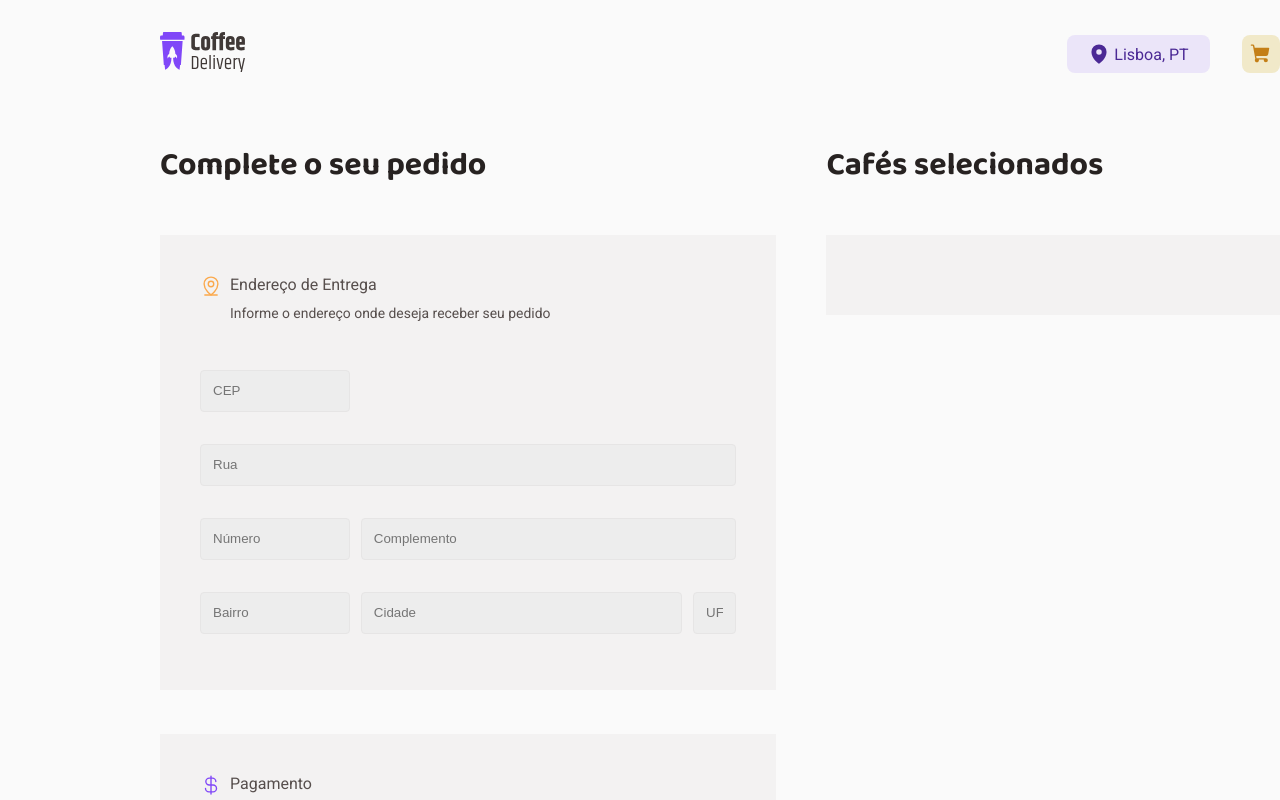
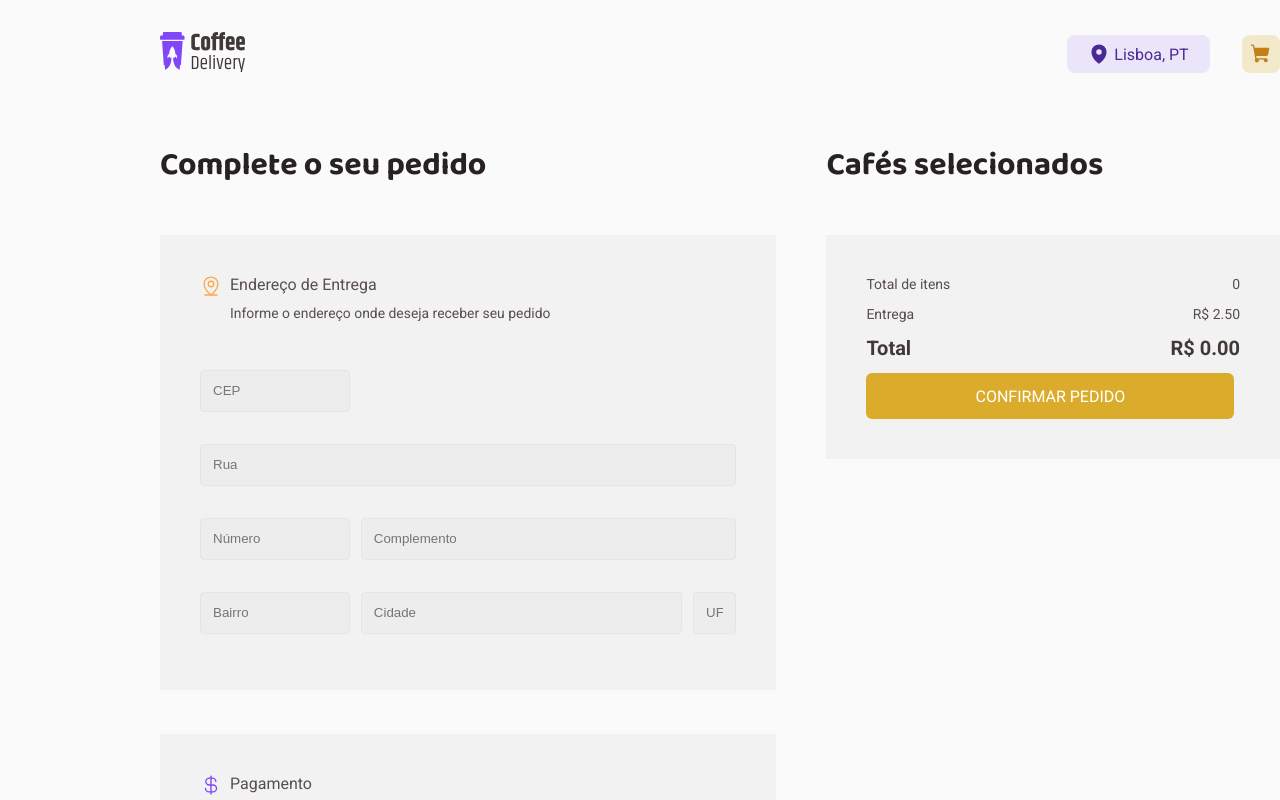
Before and after one commit to fsmaiorano/react-coffee-delivery, a React (Vite) app: page /checkout in a window 1280 px wide. Shown: the top 800 px of the page. Built offline with nearby package versions, Linux system fonts and the light colour scheme.

Commit message:
wip checkout form flow

```diff
--- a/package.json
+++ b/package.json
@@ -12,6 +12,7 @@
     "phosphor-react": "^1.4.1",
     "react": "^18.2.0",
     "react-dom": "^18.2.0",
+    "react-hook-form": "^7.34.1",
     "react-router-dom": "^6.3.0",
     "styled-components": "^5.3.5"
   },
--- a/src/contexts/MarketContext.tsx
+++ b/src/contexts/MarketContext.tsx
@@ -23,13 +23,15 @@ interface IMakerContextProps {
 interface IMarketContext {
   products: ProductItem[];
   checkoutProducts: ProductItem[];
+  order: Order;
   addQuantityCart: (productId: number) => void;
   subtractQuantityCart: (productId: number) => void;
   addToCart: (productId: number) => void;
   removeFromCart: (productId: number) => void;
+  handleOrder: (order: Order) => void;
 }
 
-interface ProductItem {
+export interface ProductItem {
   id: number;
   imageSrc: any;
   title: string;
@@ -37,6 +39,35 @@ interface ProductItem {
   tags: TagOptions[];
   value: number;
   quantity: number;
+}
+
+export enum PaymentMethod {
+  CREDIT_CARD,
+  BANK,
+  MONEY,
+}
+
+export interface checkoutTotal {
+  total: number;
+  quantity: number;
+  deliveryTax: number;
+}
+
+export interface deliveryAddress {
+  street: string;
+  number: number;
+  complement: string;
+  district: string;
+  city: string;
+  state: string;
+  postalcode: number;
+}
+
+export interface Order {
+  orderedProducts: ProductItem[];
+  paymentMethod: PaymentMethod;
+  checkoutTotal: checkoutTotal;
+  deliveryAddress: deliveryAddress;
 }
 
 export const MarketContext = createContext({} as IMarketContext);
@@ -92,8 +123,7 @@ const defaultMarketItems: ProductItem[] = [
     id: 6,
     imageSrc: latte,
     title: "Latte",
-    description:
-      "Uma dose de café expresso com o dobro de leite e espuma cremosa",
+    description: "Uma dose de café expresso com o dobro de leite e espuma cremosa",
     tags: ["TRADICIONAL", "COM LEITE"],
     value: 9.9,
     quantity: 1,
@@ -102,8 +132,7 @@ const defaultMarketItems: ProductItem[] = [
     id: 7,
     imageSrc: capuccino,
     title: "Capuccino",
-    description:
-      "Bebida com canela feita de doses iguais de café, leite e espuma",
+    description: "Bebida com canela feita de doses iguais de café, leite e espuma",
     tags: ["TRADICIONAL", "COM LEITE"],
     value: 9.9,
     quantity: 1,
@@ -112,8 +141,7 @@ const defaultMarketItems: ProductItem[] = [
     id: 8,
     imageSrc: macchiato,
     title: "Macchiato",
-    description:
-      "Café expresso misturado com um pouco de leite quente e espuma",
+    description: "Café expresso misturado com um pouco de leite quente e espuma",
     tags: ["TRADICIONAL", "COM LEITE"],
     value: 9.9,
     quantity: 1,
@@ -140,8 +168,7 @@ const defaultMarketItems: ProductItem[] = [
     id: 11,
     imageSrc: cuban,
     title: "Cubano",
-    description:
-      "Drink gelado de café expresso com rum, creme de leite e hortelã",
+    description: "Drink gelado de café expresso com rum, creme de leite e hortelã",
     tags: ["ESPECIAL", "ALCOÓLICO", "GELADO"],
     value: 9.9,
     quantity: 1,
@@ -176,19 +203,17 @@ const defaultMarketItems: ProductItem[] = [
 ];
 
 export function MarketContextProvider({ children }: IMakerContextProps) {
-  const [products, setProducts] = useState<ProductItem[]>([
-    ...defaultMarketItems,
-  ]);
-
+  const [products, setProducts] = useState<ProductItem[]>([...defaultMarketItems]);
+  const [order, setOrder] = useState<Order>({} as Order);
   const [checkoutProducts, setCheckoutProducts] = useState<ProductItem[]>([]);
 
   function addQuantityCart(productId: number) {
-    const product = products.find((p) => p.id === productId);
+    const product = products.find(p => p.id === productId);
     if (product) {
       product.quantity = product.quantity >= 1 ? product.quantity + 1 : 1;
       setProducts([...products]);
 
-      const checkoutProduct = checkoutProducts.find((p) => p.id === productId);
+      const checkoutProduct = checkoutProducts.find(p => p.id === productId);
       if (checkoutProduct) {
         checkoutProduct.quantity = checkoutProduct.quantity + 1;
         setCheckoutProducts([...checkoutProducts]);
@@ -197,12 +222,12 @@ export function MarketContextProvider({ children }: IMakerContextProps) {
   }
 
   function subtractQuantityCart(productId: number) {
-    const product = products.find((p) => p.id === productId);
+    const product = products.find(p => p.id === productId);
     if (product) {
       product.quantity = product.quantity >= 2 ? product.quantity - 1 : 1;
       setProducts([...products]);
 
-      const checkoutProduct = checkoutProducts.find((p) => p.id === productId);
+      const checkoutProduct = checkoutProducts.find(p => p.id === productId);
       if (checkoutProduct) {
         checkoutProduct.quantity = checkoutProduct.quantity - 1;
         setCheckoutProducts([...checkoutProducts]);
@@ -211,9 +236,9 @@ export function MarketContextProvider({ children }: IMakerContextProps) {
   }
 
   function addToCart(productId: number) {
-    const product = products.find((p) => p.id === productId);
+    const product = products.find(p => p.id === productId);
     if (product) {
-      const productCheckout = checkoutProducts.find((p) => p.id === productId);
+      const productCheckout = checkoutProducts.find(p => p.id === productId);
       if (productCheckout === undefined) {
         const newProduct = { ...product };
         setCheckoutProducts([...checkoutProducts, newProduct]);
@@ -224,11 +249,16 @@ export function MarketContextProvider({ children }: IMakerContextProps) {
   }
 
   function removeFromCart(productId: number) {
-    const product = checkoutProducts.find((p) => p.id === productId);
+    const product = checkoutProducts.find(p => p.id === productId);
     if (product) {
-      const newProducts = checkoutProducts.filter((p) => p.id !== productId);
+      const newProducts = checkoutProducts.filter(p => p.id !== productId);
       setCheckoutProducts([...newProducts]);
     }
+  }
+
+  function handleOrder(order: Order) {
+    debugger;
+    setOrder(order);
   }
 
   return (
@@ -236,10 +266,12 @@ export function MarketContextProvider({ children }: IMakerContextProps) {
       value={{
         products,
         checkoutProducts,
+        order,
         addToCart,
         addQuantityCart,
         subtractQuantityCart,
         removeFromCart,
+        handleOrder,
       }}
     >
       {children}
--- a/src/pages/Home/components/Checkout/Checkout.styles.ts
+++ b/src/pages/Home/components/Checkout/Checkout.styles.ts
@@ -198,7 +198,6 @@ export const CheckoutCartItem = styled.div`
   flex-direction: row;
   width: 100%;
 
-
   img {
     width: 140px;
     height: 64px;
@@ -321,3 +320,61 @@ export const CheckoutCartItemRemove = styled.button`
     background-color: ${(props) => props.theme["purple-300"]};
   }
 `;
+
+export const CheckoutTotal = styled.div`
+  width: 100%;
+
+  > p {
+    font-family: "Roboto";
+    font-style: normal;
+    font-weight: 400;
+    font-size: 14px;
+    line-height: 130%;
+
+    color: ${(props) => props.theme["gray-700"]};
+
+    margin: 12px 0;
+
+    &:first-of-type {
+      margin: 0 0;
+    }
+
+    &:last-of-type {
+      font-family: "Roboto";
+      font-style: normal;
+      font-weight: 700;
+      font-size: 20px;
+      line-height: 130%;
+
+      color: ${(props) => props.theme["gray-800"]};
+    }
+
+    > span {
+      float: right;
+    }
+  }
+
+  button {
+    display: flex;
+    flex-direction: row;
+    justify-content: center;
+    align-items: center;
+    padding: 12px 8px;
+    gap: 4px;
+    border-radius: 6px;
+    cursor: pointer;
+
+    width: 23rem;
+    height: 2.87rem;
+
+    border: none;
+    text-transform: uppercase;
+
+    color: ${(props) => props.theme["white"]};
+    background: ${(props) => props.theme["yellow-600"]};
+
+    &:hover {
+      background: ${(props) => props.theme["yellow-700"]};
+    }
+  }
+`;
--- a/src/pages/Home/components/Checkout/Checkout.tsx
+++ b/src/pages/Home/components/Checkout/Checkout.tsx
@@ -17,46 +17,81 @@ import {
   CheckoutCartItemButton,
   CheckoutCartItemQuantity,
   CheckoutCartItemRemove,
+  CheckoutTotal,
 } from "./Checkout.styles";
-import {
-  MapPinLine,
-  CurrencyDollar,
-  Money,
-  CreditCard,
-  Bank,
-  Minus,
-  Plus,
-  Trash,
-} from "phosphor-react";
-import { useContext, useState } from "react";
-import { MarketContext } from "../../../../contexts/MarketContext";
 
-enum PaymentMethod {
-  CREDIT_CARD,
-  BANK,
-  MONEY,
-}
+import { MapPinLine, CurrencyDollar, Money, CreditCard, Bank, Minus, Plus, Trash } from "phosphor-react";
+import { useContext, useEffect, useState } from "react";
+import { checkoutTotal, deliveryAddress, MarketContext, Order, PaymentMethod, ProductItem } from "../../../../contexts/MarketContext";
+import { useForm } from "react-hook-form";
 
 export function Checkout() {
+  const [checkout, setCheckout] = useState<checkoutTotal>({
+    total: 0,
+    quantity: 0,
+    deliveryTax: 0,
+  });
   const [paymentMethod, setPaymentMethod] = useState<PaymentMethod>();
+  const { handleOrder, checkoutProducts, removeFromCart, addQuantityCart, subtractQuantityCart } = useContext(MarketContext);
   const {
-    checkoutProducts,
-    addToCart,
-    removeFromCart,
-    addQuantityCart,
-    subtractQuantityCart,
-  } = useContext(MarketContext);
+    register,
+    handleSubmit,
+    reset,
+    formState: { errors },
+  } = useForm<deliveryAddress>();
+
+  console.log(errors);
 
   function handlePaymentMethod(paymentMethod: PaymentMethod) {
     setPaymentMethod(paymentMethod);
   }
+
+  function handleCartValues() {
+    let total = checkoutProducts.reduce((acc, curr) => {
+      return acc + curr.value * curr.quantity;
+    }, 0);
+
+    let quantity = checkoutProducts.reduce((acc, curr) => {
+      return acc + curr.quantity;
+    }, 0);
+
+    const deliveryTax = 2.5;
+    total > 0 ? (total = total + deliveryTax) : 0;
+    setCheckout({ total, quantity, deliveryTax });
+  }
+
+  const onSubmit = (da: deliveryAddress) => {
+    debugger;
+
+    let order = {
+      orderedProducts: checkoutProducts,
+      paymentMethod: paymentMethod,
+      checkoutTotal: checkout,
+      deliveryAddress: {
+        city: da.city,
+        district: da.district,
+        complement: da.complement,
+        number: da.number,
+        state: da.state,
+        street: da.street,
+      },
+    } as Order;
+
+    reset();
+  };
+
+  useEffect(() => {
+    handleCartValues();
+  }, [checkoutProducts]);
+
+  const isValidForm = true;
 
   return (
     <CheckoutContainer>
       <CheckoutContainerLeft>
         <h1>Complete o seu pedido</h1>
 
-        <CheckoutFormContainer>
+        <CheckoutFormContainer onSubmit={handleSubmit(onSubmit)} id="form">
           <CheckoutTitle iconColor="yellow">
             <div>
               <MapPinLine />
@@ -67,17 +102,17 @@ export function Checkout() {
             </div>
           </CheckoutTitle>
           <CheckoutForm>
-            <CheckoutFormInput placeholder="CEP" width={28} />
-            <CheckoutFormInput placeholder="Rua" width={100} />
-            <CheckoutFormInput placeholder="Número" width={28} />
+            <CheckoutFormInput placeholder="CEP" width={28} type="number" {...register("postalcode", { required: false, maxLength: 7 })} />
+            <CheckoutFormInput placeholder="Rua" width={100} {...register("street", { required: false, pattern: /^[A-Za-z]+$/i })} />
+            <CheckoutFormInput placeholder="Número" width={28} type="number" {...(register("number", { required: false }), { min: 0 })} />
+            <CheckoutFormInput placeholder="Complemento" width={70} after="opcional" {...register("complement", { required: false })} />
+            <CheckoutFormInput placeholder="Bairro" width={28} {...register("district", { required: false, pattern: /^[A-Za-z]+$/i })} />
+            <CheckoutFormInput placeholder="Cidade" width={60} {...register("city", { required: false, pattern: /^[A-Za-z]+$/i })} />
             <CheckoutFormInput
-              placeholder="Complemento"
-              width={70}
-              after="opcional"
+              placeholder="UF"
+              width={8}
+              {...register("state", { required: false, minLength: 2, maxLength: 2, pattern: /^[A-Za-z]+$/i })}
             />
-            <CheckoutFormInput placeholder="Bairro" width={28} />
-            <CheckoutFormInput placeholder="Cidade" width={60} />
-            <CheckoutFormInput placeholder="UF" width={8} />
           </CheckoutForm>
         </CheckoutFormContainer>
 
@@ -87,10 +122,7 @@ export function Checkout() {
               <CurrencyDollar />
               <div>
                 <p>Pagamento</p>
-                <p>
-                  O pagamento é feito na entrega. Escolha a forma que deseja
-                  pagar
-                </p>
+                <p>O pagamento é feito na entrega. Escolha a forma que deseja pagar</p>
               </div>
             </div>
           </CheckoutTitle>
@@ -102,10 +134,7 @@ export function Checkout() {
               <CreditCard />
               <p>CARTÃO DE CRÉDITO</p>
             </CheckoutPaymentOption>
-            <CheckoutPaymentOption
-              selected={paymentMethod === PaymentMethod.BANK}
-              onClick={() => handlePaymentMethod(PaymentMethod.BANK)}
-            >
+            <CheckoutPaymentOption selected={paymentMethod === PaymentMethod.BANK} onClick={() => handlePaymentMethod(PaymentMethod.BANK)}>
               <Bank />
               <p>CARTÃO DE DÉBITO</p>
             </CheckoutPaymentOption>
@@ -124,30 +153,23 @@ export function Checkout() {
         <h1>Cafés selecionados</h1>
         <CheckoutCartContainer>
           {checkoutProducts?.map((product, index) => (
-            <CheckoutCartItem>
+            <CheckoutCartItem key={index}>
               <img src={product.imageSrc} />
               <CheckoutCartItemDetails>
                 <p>
-                  {product.title}{" "}
-                  <span>R$ {product.value.toFixed(2).replace(".", ",")}</span>
+                  {product.title} <span>R$ {product.value.toFixed(2).replace(".", ",")}</span>
                 </p>
                 <CheckoutCartItemFooter>
                   <CheckoutCartItemQuantity>
-                    <CheckoutCartItemButton
-                      onClick={() => subtractQuantityCart(product.id)}
-                    >
+                    <CheckoutCartItemButton onClick={() => subtractQuantityCart(product.id)}>
                       <Minus />
                     </CheckoutCartItemButton>
                     <span>{product.quantity}</span>
-                    <CheckoutCartItemButton
-                      onClick={() => addQuantityCart(product.id)}
-                    >
+                    <CheckoutCartItemButton onClick={() => addQuantityCart(product.id)}>
                       <Plus />
                     </CheckoutCartItemButton>
                   </CheckoutCartItemQuantity>
-                  <CheckoutCartItemRemove
-                    onClick={() => removeFromCart(product.id)}
-                  >
+                  <CheckoutCartItemRemove onClick={() => removeFromCart(product.id)}>
                     <Trash />
                     Remover
                   </CheckoutCartItemRemove>
@@ -155,6 +177,20 @@ export function Checkout() {
               </CheckoutCartItemDetails>
             </CheckoutCartItem>
           ))}
+          <CheckoutTotal>
+            <p>
+              Total de itens <span>{checkout.quantity.toFixed(0)}</span>
+            </p>
+            <p>
+              Entrega <span>R$ {checkout.deliveryTax.toFixed(2)}</span>
+            </p>
+            <p>
+              Total <span>R$ {checkout.total.toFixed(2)}</span>
+            </p>
+            <button type="submit" form="form">
+              Confirmar Pedido
+            </button>
+          </CheckoutTotal>
         </CheckoutCartContainer>
       </CheckoutContainerRight>
     </CheckoutContainer>
```
Also changed, not shown: src/styles/global.ts (+15 -4 lines), 2 other files (tests, documents, lock files or other folders).
